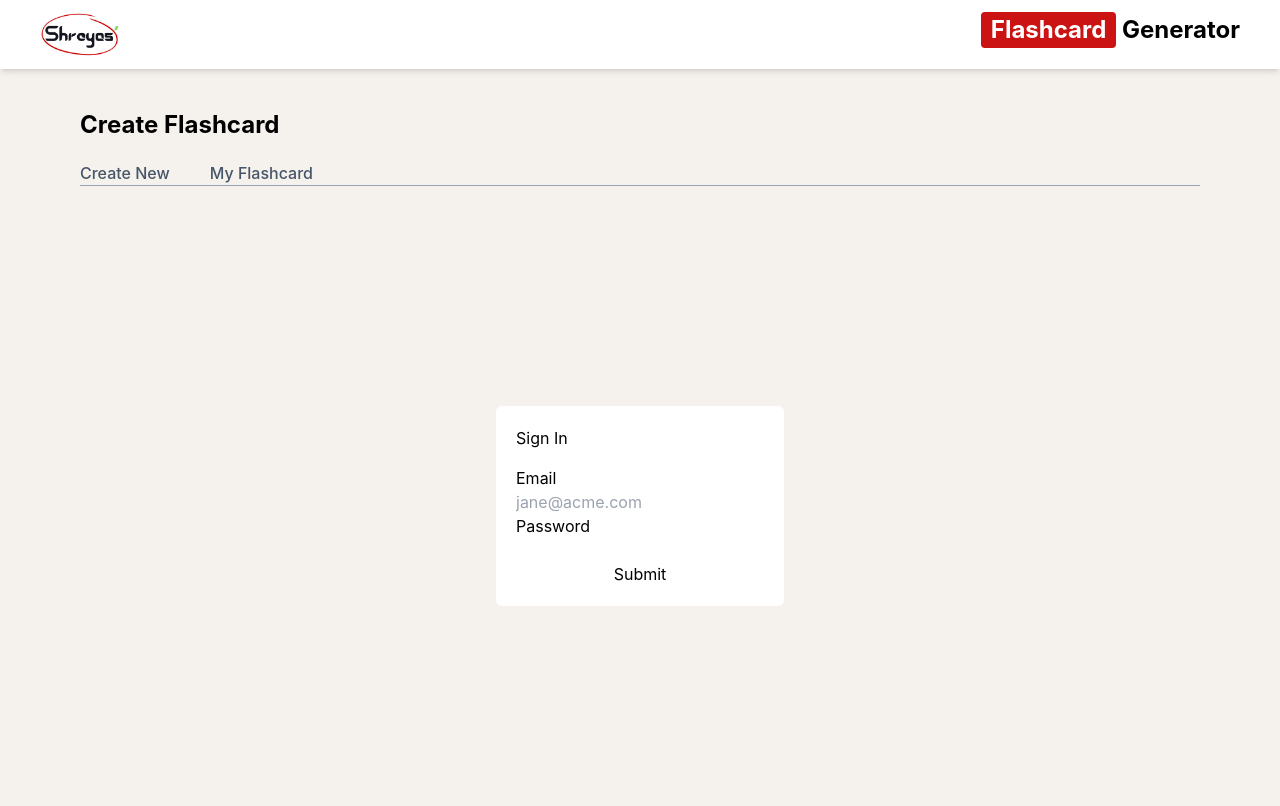
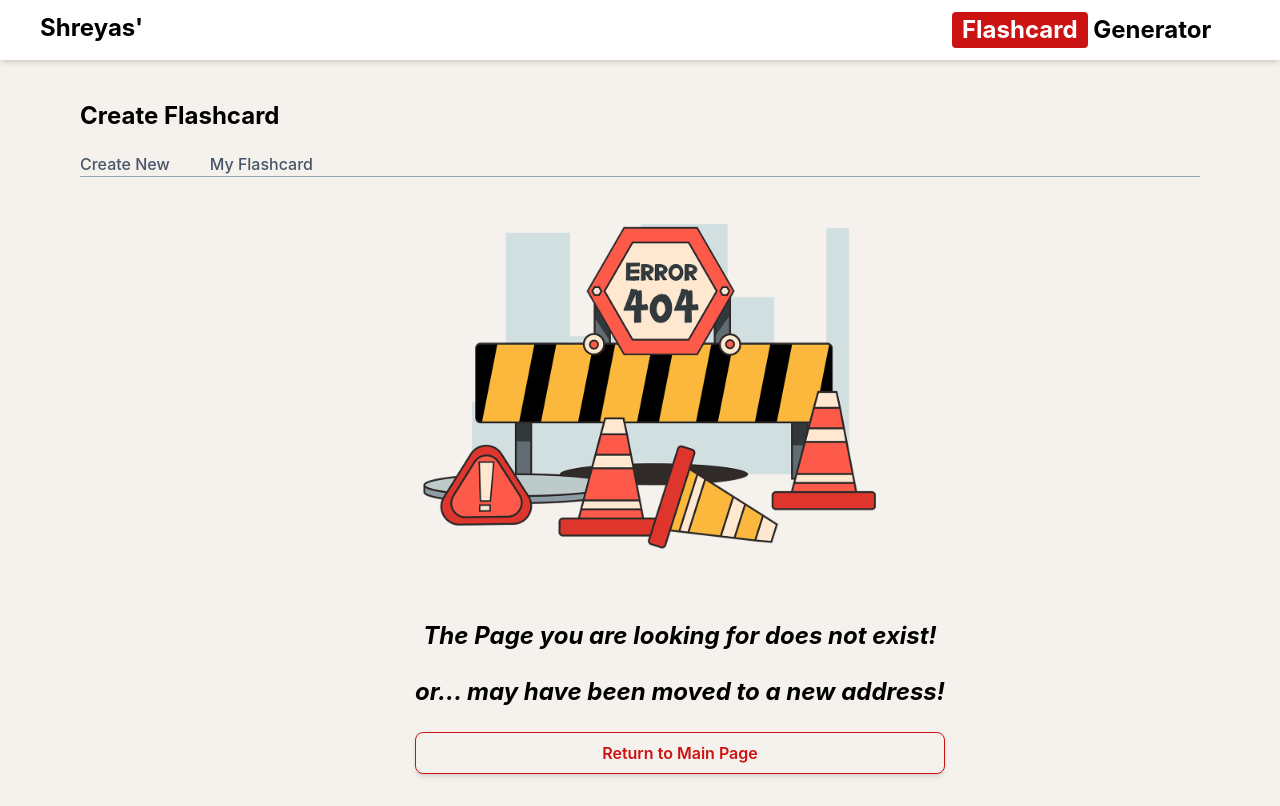
Before and after one commit to Arkanobot/flashcard-generator-v2, a React (Create React App) app: page /sign-in in a window 1280 px wide. Built offline with nearby package versions, Linux system fonts and the light colour scheme; the HTML template or start-up script is replaced by a standard one; what tw-elements would draw is missing.

Commit message:
Local Storage Save Pending

```diff
--- a/package.json
+++ b/package.json
@@ -8,7 +8,6 @@
     "@testing-library/jest-dom": "^5.16.5",
     "@testing-library/react": "^13.4.0",
     "@testing-library/user-event": "^13.5.0",
-    "firebase": "^9.17.1",
     "formik": "^2.2.9",
     "react": "^18.2.0",
     "react-dom": "^18.2.0",
@@ -19,6 +18,7 @@
     "react-share": "^4.4.1",
     "react-toastify": "^9.1.1",
     "redux": "^4.2.1",
+    "redux-thunk": "^2.4.2",
     "tw-elements": "^1.0.0-alpha13",
     "web-vitals": "^2.1.4",
     "yup": "^0.32.11"
--- a/src/components/Auth/SignIn.js
+++ /dev/null
@@ -1,35 +0,0 @@
-import React from "react";
-import { Formik, Form, Field } from "formik";
-
-export default function SignIn() {
-  return (
-    <div className="md:mt-10 px-5 2xl:pl-44 2xl:pr-[20%] xl:px-20 my-5 grid place-content-center h-[70vh]">
-      <div className="bg-white p-5 rounded-md space-y-4">
-        <h1>Sign In</h1>
-        <Formik
-          initialValues={{
-            email: "",
-            password: "",
-          }}
-          onSubmit={async (values) => {
-            await new Promise((r) => setTimeout(r, 500));
-            alert(JSON.stringify(values, null, 2));
-          }}
-        >
-          <Form className="flex flex-col">
-            <label htmlFor="email">Email</label>
-            <Field
-              id="email"
-              name="email"
-              placeholder="jane@acme.com"
-              type="email"
-            />
-            <label htmlFor="password">Password</label>
-            <Field id="password" name="password" type="password" />
-            <button type="submit">Submit</button>
-          </Form>
-        </Formik>
-      </div>
-    </div>
-  );
-}
--- a/src/components/Header.jsx
+++ b/src/components/Header.jsx
@@ -1,16 +1,21 @@
 import React from "react";
-import logo from "../assets/Logo.svg";
+// import logo from "../assets/Logo.svg";
 import { NavLink } from "react-router-dom";
 import { useSelector } from "react-redux";
-
 export default function Header() {
   const { print } = useSelector((state) => state.print);
   return (
     <div>
       <div className="bg-white w-full px-10 py-3 shadow-md flex justify-between">
+        <div className="grid grid-cols-1 sm:grid-cols-2 w-[14rem]">
+          <div className="w-[7rem]">
             <NavLink to="/">
-          <img src={logo} alt="Shreyas Logo" height="30" width="80" />
+              {/* <img src={logo} alt="Shreyas Logo" height="30" width="80" /> */}
+              <h1 className="font-bold md:text-2xl text-lg">Shreyas'</h1>
             </NavLink>
+          </div>
+        </div>
+        <div className="w-[18rem]">
           <NavLink to="/">
             <h1 className="font-bold md:text-2xl text-lg">
               <span className="inline-block py-1.5 px-2.5 leading-none text-center whitespace-nowrap align-baseline font-bold bg-[var(--color-red)] text-white rounded">
@@ -19,6 +24,7 @@ export default function Header() {
               Generator
             </h1>
           </NavLink>
+        </div>
       </div>
       <div
         className={`my-5 md:mt-10 px-5 2xl:px-44 xl:px-20 navbar ${
--- a/src/firebase/firebase.js
+++ /dev/null
@@ -1,21 +0,0 @@
-// Import the functions you need from the SDKs you need
-import { initializeApp } from "firebase/app";
-import { getAnalytics } from "firebase/analytics";
-// TODO: Add SDKs for Firebase products that you want to use
-// https://firebase.google.com/docs/web/setup#available-libraries
-
-// Your web app's Firebase configuration
-// For Firebase JS SDK v7.20.0 and later, measurementId is optional
-const firebaseConfig = {
-  apiKey: "AIzaSyAa2Qr9kx8_L-PwPyXJfyXxfbKTwpOAf8o",
-  authDomain: "flashcard-generator-af07e.firebaseapp.com",
-  projectId: "flashcard-generator-af07e",
-  storageBucket: "flashcard-generator-af07e.appspot.com",
-  messagingSenderId: "986311566604",
-  appId: "1:986311566604:web:63d7c4c1a5272bcbe21529",
-  measurementId: "G-BJ602SNK3M",
-};
-
-// Initialize Firebase
-const app = initializeApp(firebaseConfig);
-const analytics = getAnalytics(app);
--- a/src/routes/Main.jsx
+++ b/src/routes/Main.jsx
@@ -5,7 +5,6 @@ import MyFlashcards from "../components/MyFlashcards/MyFlashcards";
 import FlashCardDetails from "../components/FlashCardDetails/FlashCardDetails";
 import TermCard from "../components/FlashCardDetails/TermCard";
 import PageNotFound from "../components/Page404/PageNotFound";
-import SignIn from "../components/Auth/SignIn";
 
 export default function Main() {
   return (
@@ -18,7 +17,6 @@ export default function Main() {
         <Route path="/flashcard/:slug/" element={<FlashCardDetails />}>
           <Route path=":id" element={<TermCard />} />
         </Route>
-        <Route path="/sign-in" element={<SignIn />} />
         <Route path="*" element={<PageNotFound />} />
       </Routes>
     </div>
```
Also changed, not shown: 1 other file (tests, documents, lock files or other folders). Lines whose indentation alone changed are shown as unchanged.
